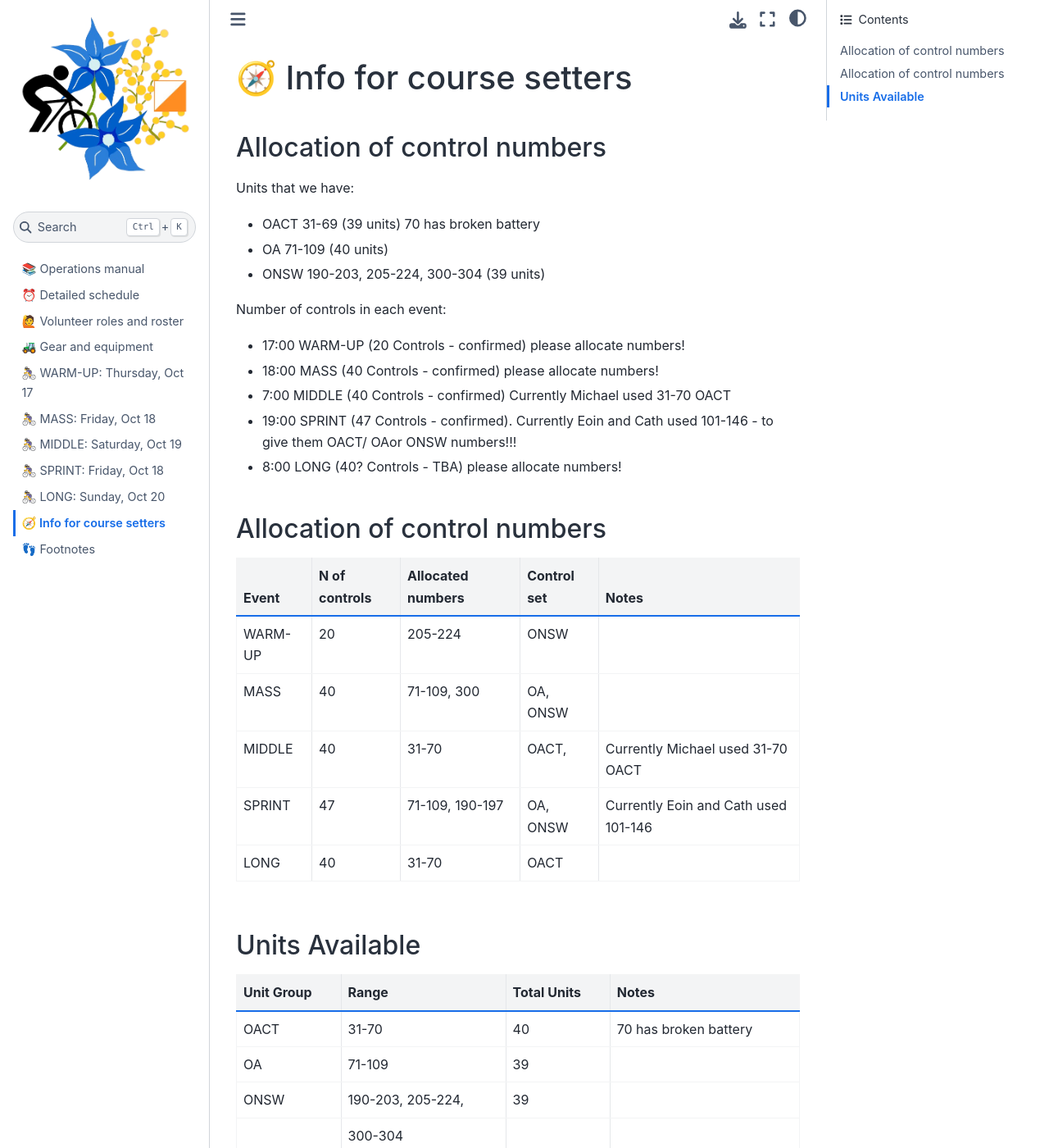
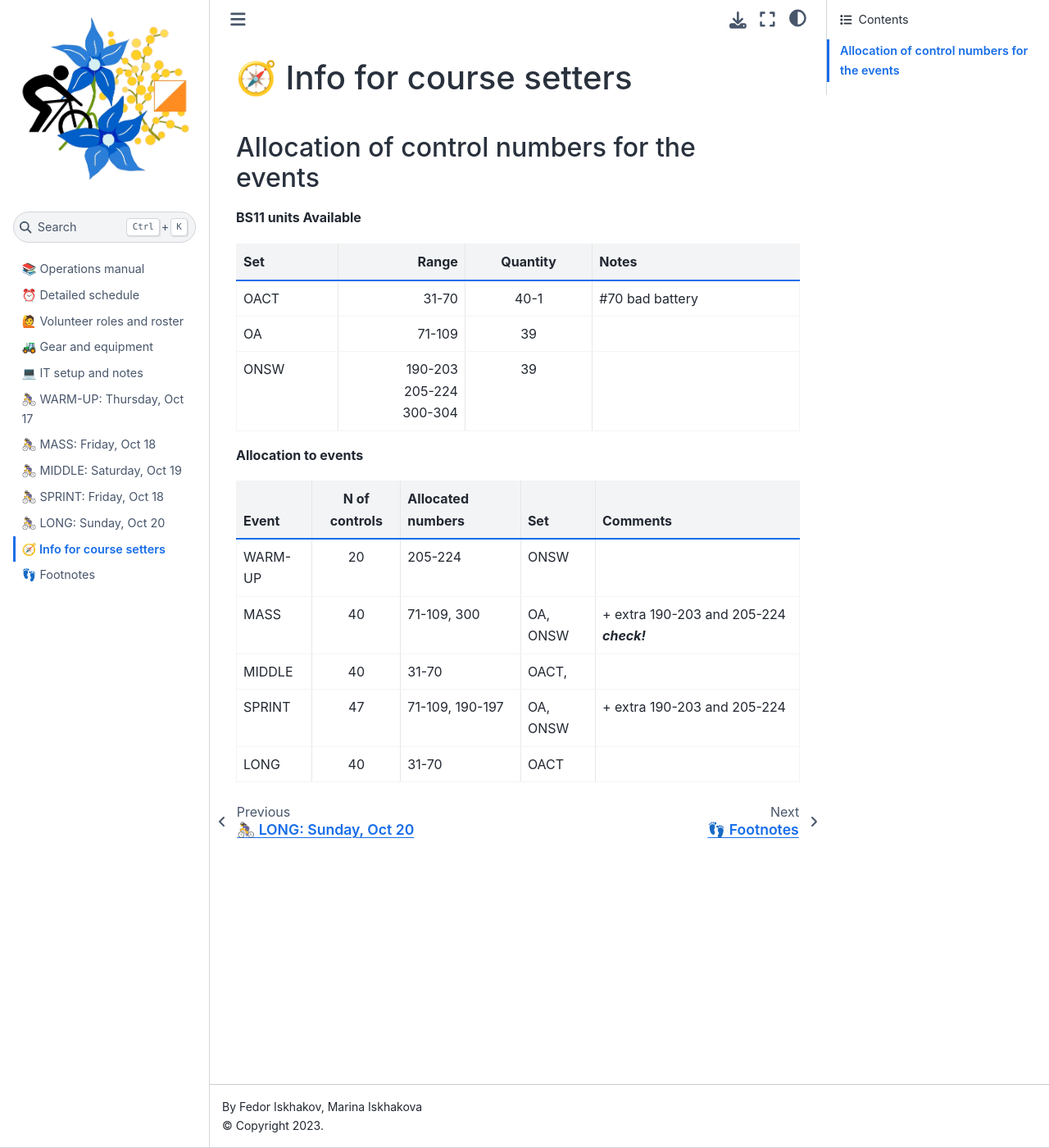
Before and after one commit to fediskhakov/mtbo2024champ, a Jupyter Book: the page built from 09.course_setting.md, in a window 1280 px wide and 1400 px high. Shown: the whole window at 82% size. Built offline with Jupyter Book 1.0.4 settings and Sphinx 7.4.7 and the Sphinx Book theme 1.1.4, drawn with Linux system fonts in a browser that asks for light colours; pages that are not in the unit, such as notebooks, are missing from menus; some of the changed text lies outside the part shown.

Commit message:
Incremental improvements

```diff
--- a/09.course_setting.md
+++ b/09.course_setting.md
@@ -1,43 +1,20 @@
 # 🧭 Info for course setters
 
-## Allocation of control numbers
+## Allocation of control numbers for the events
 
-Units that we have:
-- OACT 31-69 (39 units) 70 has broken battery
-- OA  71-109 (40 units)
-- ONSW 190-203, 205-224, 300-304 (39 units)
+**BS11 units Available**
+| Set | Range | Quantity | Notes |
+|-|-:|:-:|-|
+| OACT | 31-70 | 40-1 | #70 bad battery |
+| OA | 71-109 | 39 | |
+| ONSW | 190-203<br/>205-224<br/>300-304 | 39 | |
 
 
-Number of controls in each event:
-- 17:00 WARM-UP (20 Controls - confirmed) please allocate numbers!
-- 18:00 MASS (40 Controls - confirmed) please allocate numbers!
-- 7:00 MIDDLE (40 Controls - confirmed) Currently  Michael used 31-70 OACT
-- 19:00 SPRINT (47 Controls - confirmed). Currently Eoin and Cath used 101-146  - to give them OACT/ OAor ONSW numbers!!!
-- 8:00 LONG (40? Controls - TBA) please allocate numbers!
-
-## Allocation of control numbers
-
-| Event       | N of controls | Allocated numbers  | Control set       | Notes                                      |
-|-------------|---------------|--------------------|-------------------|--------------------------------------------|
-| WARM-UP     | 20            | 205-224            | ONSW              |                                            |
-| MASS        | 40            | 71-109, 300        | OA, ONSW          |                                            |
-| MIDDLE      | 40            | 31-70              | OACT,             | Currently Michael used 31-70 OACT          |
-| SPRINT      | 47            | 71-109, 190-197    | OA, ONSW          | Currently Eoin and Cath used 101-146       |
-| LONG        | 40            | 31-70              | OACT              |                                            |
-
-## Units Available
-
-| Unit Group | Range                | Total Units | Notes                  |
-|------------|----------------------|-------------|------------------------|
-| OACT       | 31-70                | 40          | 70 has broken battery  |
-| OA         | 71-109               | 39          |                        |
-| ONSW       | 190-203, 205-224,    | 39          |                        |
-|            | 300-304              |             |                        |
-
-
-Number allocation:
-- WARM-UP (20 Controls) Controls 205-224 (ONSW set)
-- MASS    (40 Controls) Controls 71-109 (OA set) + 300 (ONSW set)
-- MIDDLE  (40 Controls) Controls 31-70 (OACT set)
-- SPRINT  (47 Controls) Controls 71-109 (OA set) + 190-197 (ONSW set)
-- LONG    (40 Controls) Controls 31-70 (OACT set)
+**Allocation to events**
+| Event | N of controls | Allocated numbers | Set | Comments |
+|-|:-:|-|-|-|
+| WARM-UP | 20 | 205-224 | ONSW | |
+| MASS | 40 | 71-109, 300 | OA, ONSW | + extra 190-203 and 205-224 ***check!*** |
+| MIDDLE | 40 | 31-70 | OACT, | |
+| SPRINT | 47 | 71-109, 190-197 | OA, ONSW | + extra 190-203 and 205-224 |
+| LONG | 40 | 31-70 | OACT | |
--- a/_toc.yml
+++ b/_toc.yml
@@ -7,7 +7,7 @@ chapters:
 - file: 01.schedule
 - file: 02.people
 - file: 03.equipment
-- file: 04.computers`
+- file: 04.computers
 - file: event1
 - file: event2
 - file: event3
```
Also changed, not shown: 01.schedule.md (+5 -5 lines), 04.computers.md (+40 -1 lines), index.md (+52 -11 lines), _static/pdf/How-to-register.png (added), _static/pdf/bulletin1_front.png (added), _static/pdf/bulletin2_front.png, _static/pdf/eventor.png (added), _static/pdf/oact_web.png (added), 3 other files.
